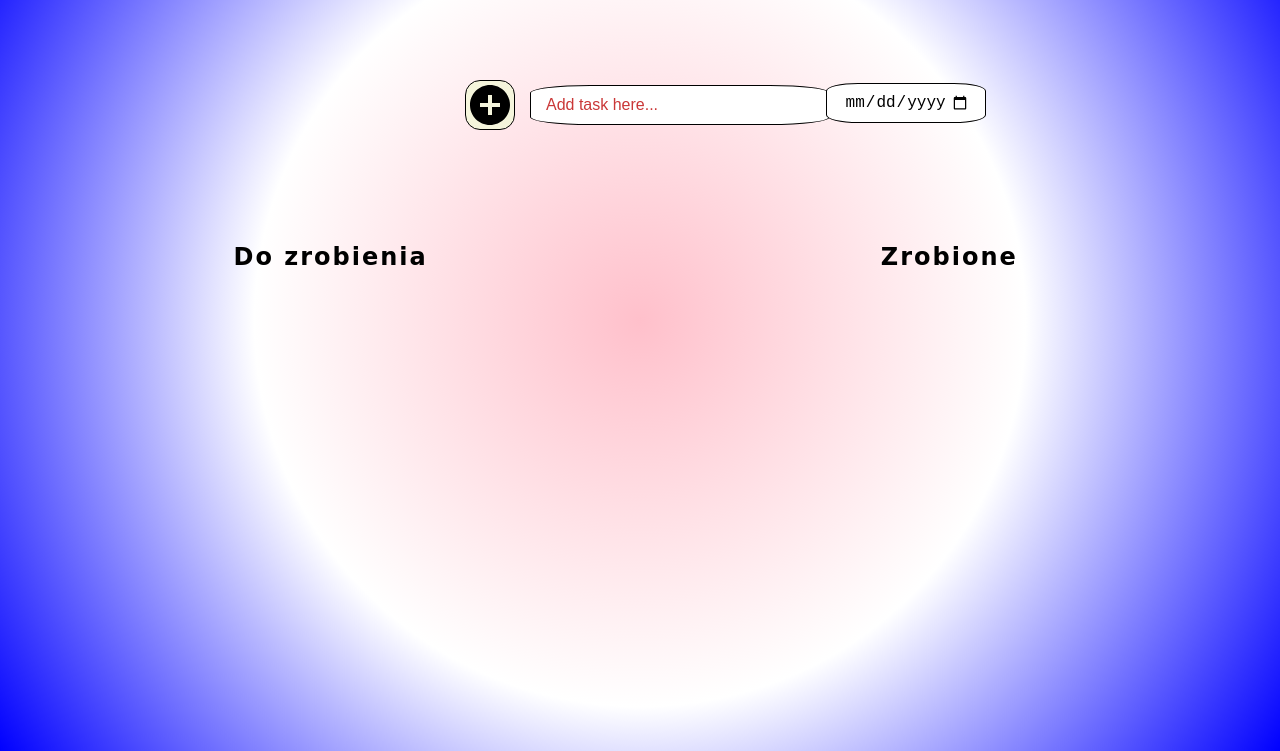
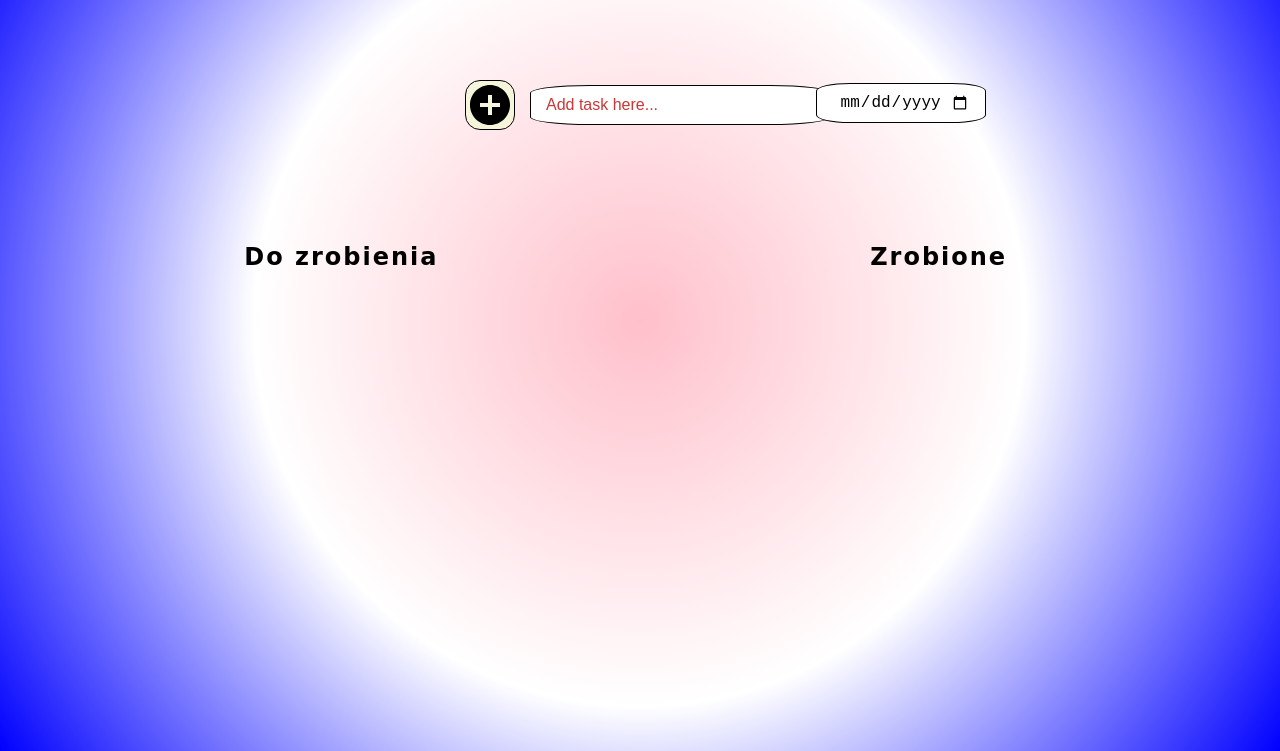
Before and after one commit to MoniaZakr/To-Do-List, a plain HTML site: page index.html in a window 1280 px wide. Both pictures are taken after a click on the button 830 px from the left and 214 px from the top of the page. Shown: the part 109-860 px from the top of the page. Drawn offline with Linux system fonts and the light colour scheme.

Commit message:
changes in date inputs size

```diff
--- a/style.css
+++ b/style.css
@@ -40,10 +40,7 @@ body {
     border-radius: 30%;
     border: solid black 1px;
     transition: all 1s;
-
 }
-
-
 button:hover {
     background-color: gray;
     border: solid 2px white;
@@ -54,14 +51,11 @@ button:hover {
     background-repeat: no-repeat;
     background-size: 100% 100% ;
 }
-
 .deadline {
     background-image: url("assets/icons/today_black_24dp.svg");
     background-repeat: no-repeat;
     background-size: 100% 100%;
 }
-
-
 #input, #date {
     height: 40px;
     width: 300px;
@@ -72,7 +66,7 @@ button:hover {
     border: solid black 1px;
 }
 #date {
-    width: 160px;
+    width: 170px;
     text-align: center;
     position: absolute;
     top: 24%;
@@ -96,7 +90,6 @@ button:hover {
     background-color:gray;
     color: white;
 }
-
 section {
     display: flex;
 }
@@ -159,7 +152,7 @@ span {
     display: flex;
     align-content: space-evenly;
     flex-direction: column;
-    width: 45%;
+    width: 40%;
 }
 .container {
     display: flex;
```
